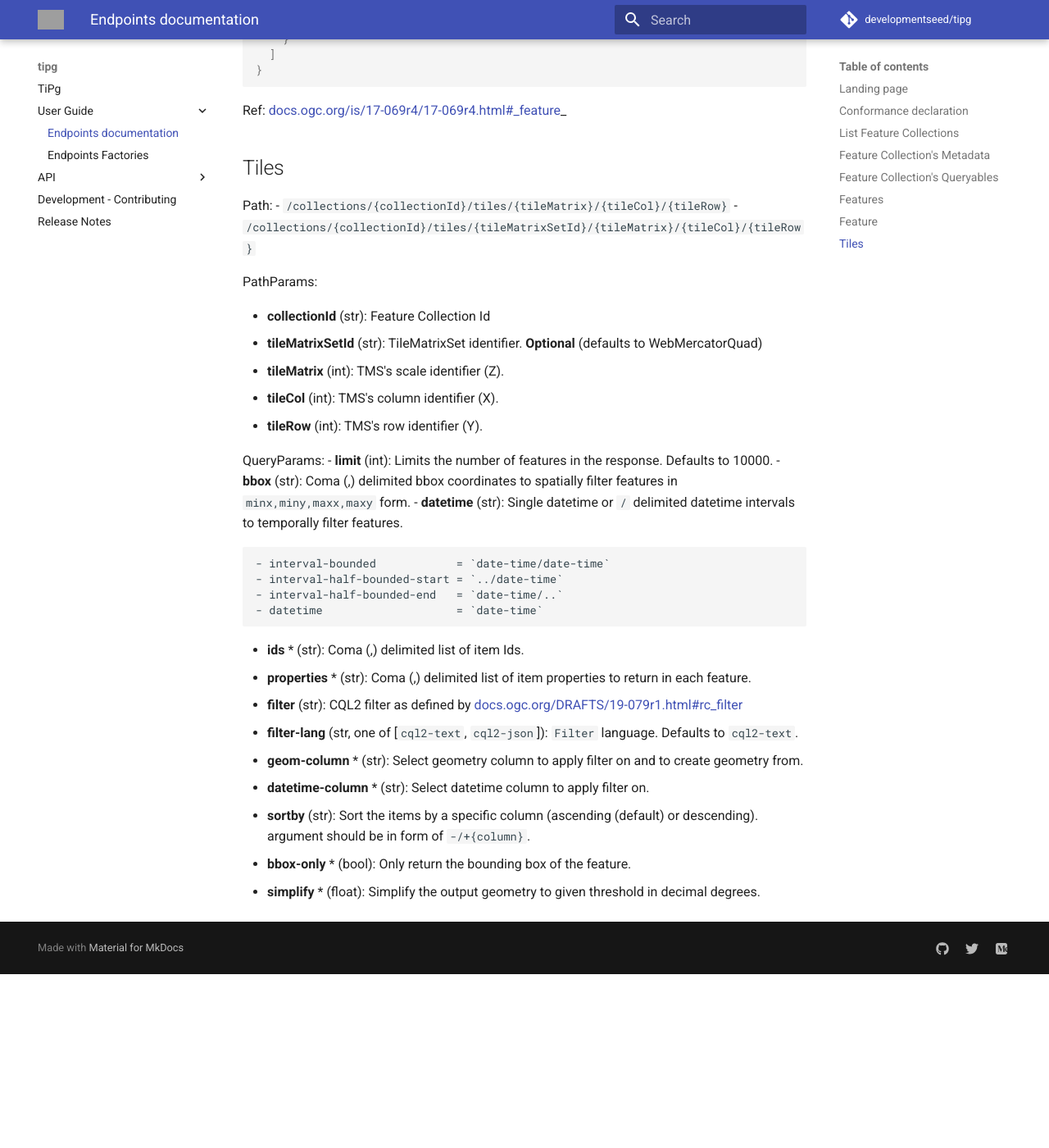
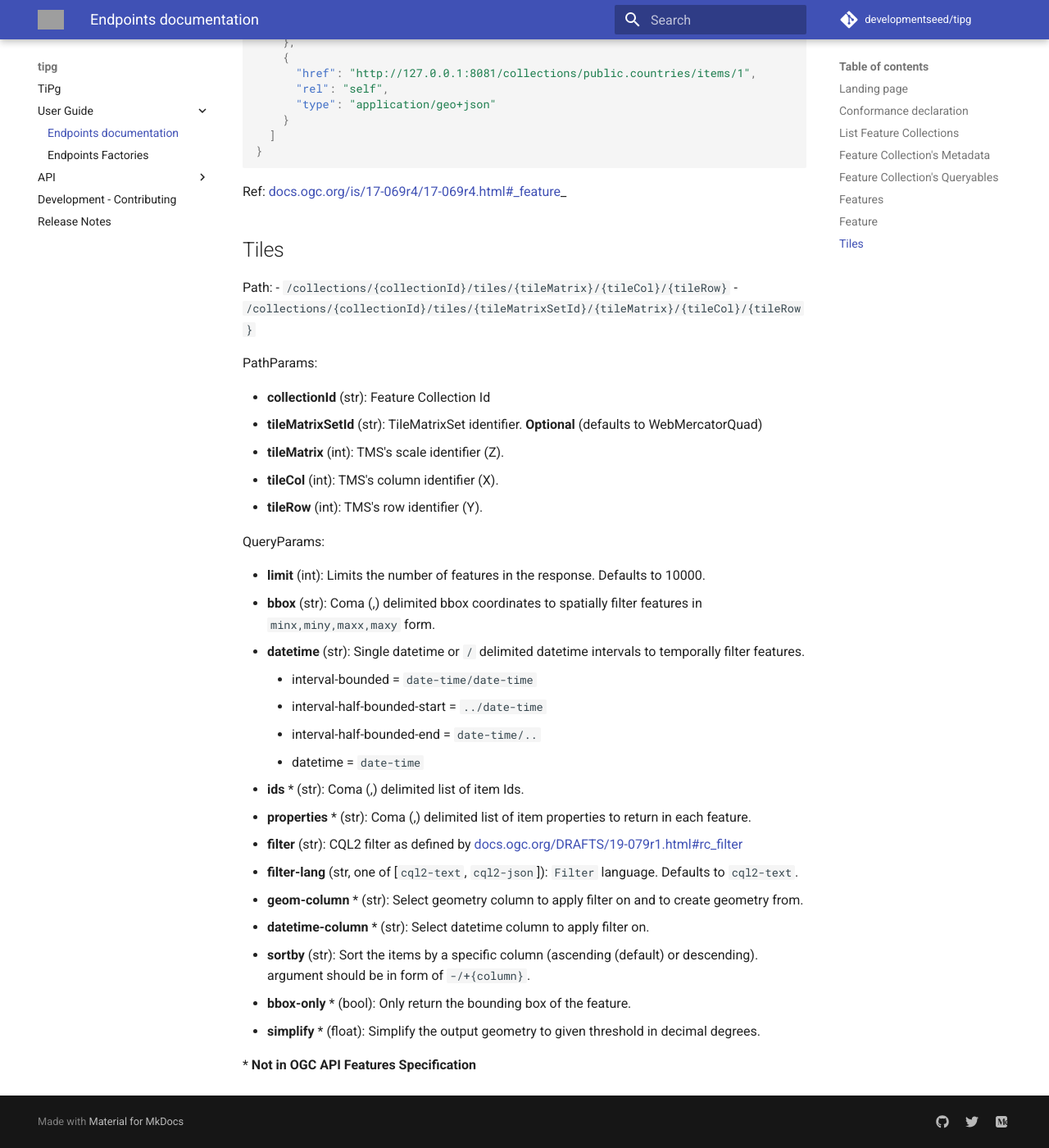
Before and after one commit to developmentseed/tipg, an MkDocs documentation site: the page built from docs/src/endpoints.md, in a window 1280 px wide and 1400 px high, scrolled down 10059 px. Shown: the whole window at 82% size. Built offline with MkDocs 1.6.1 and Material for MkDocs 9.7.7, drawn with Linux system fonts in a browser that asks for light colours; comment, search, counter and statistics services are not loaded; before the commit the page ends 11247 px from its top, so only the background shows below that; some of the changed text lies outside the part shown; grey boxes are pictures that could not be loaded.

Commit message:
fix docs

```diff
--- a/docs/src/endpoints.md
+++ b/docs/src/endpoints.md
@@ -421,6 +421,7 @@
 - **itemId** (str): Feature Id
 
 QueryParams:
+
 - **geom-column** * (str): Select geometry column to create geometry from.
 - **bbox-only**  * (bool): Only return the bounding box of the feature.
 - **simplify** * (float): Simplify the output geometry to given threshold in decimal degrees.
@@ -430,6 +431,8 @@
 HeaderParams:
 
 - **accept** (str, one of [`application/geo+json`, `text/html`, `application/json`])): Select response MediaType.
+
+\*  **Not in OGC API Features Specification**
 
 Example:
 
@@ -478,6 +481,7 @@
 - **tileRow** (int): TMS's row identifier (Y).
 
 QueryParams:
+
 - **limit** (int): Limits the number of features in the response. Defaults to 10000.
 - **bbox** (str): Coma (,) delimited bbox coordinates to spatially filter features in `minx,miny,maxx,maxy` form.
 - **datetime** (str): Single datetime or `/` delimited datetime intervals to temporally filter features.
@@ -496,3 +500,5 @@
 - **sortby** (str): Sort the items by a specific column (ascending (default) or descending). argument should be in form of `-/+{column}`.
 - **bbox-only**  * (bool): Only return the bounding box of the feature.
 - **simplify** * (float): Simplify the output geometry to given threshold in decimal degrees.
+
+\*  **Not in OGC API Features Specification**
```
